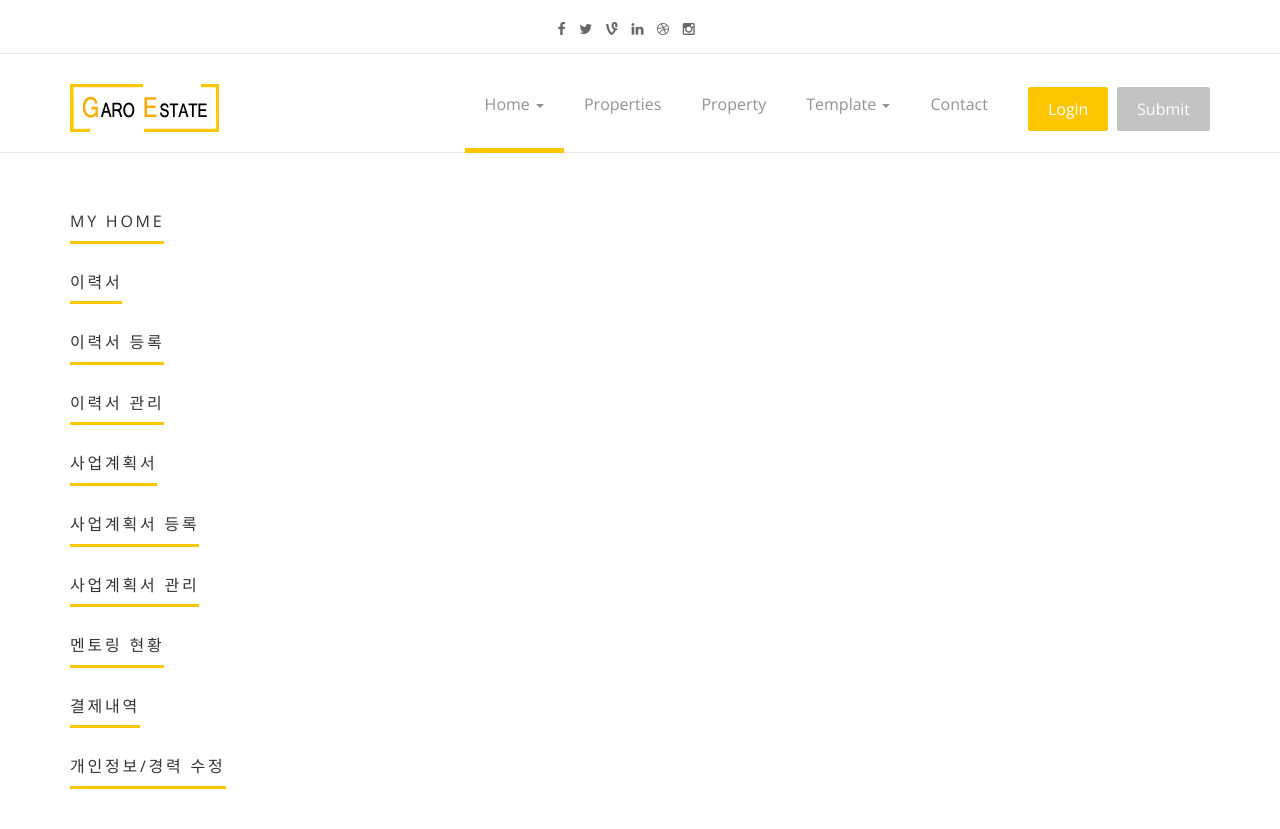
After one commit to parkhojeong-gif/Portfolio, a Java web app: page /mypage in a window 1280 px wide. The commit adds this page. Run offline with Spring Boot 4, a stand-in JSP engine, Linux system fonts and the light colour scheme; the project's own start-up code is not run, and a stand-in starts its controllers and pages; some libraries are stand-ins or nearby versions.

Commit message:
수정 16:51

```diff
--- a/seniorjob/src/main/java/com/company/temp/HomeController.java
+++ b/seniorjob/src/main/java/com/company/temp/HomeController.java
@@ -41,4 +41,9 @@ public class HomeController {
 		return "mypage";
 	}
 
+	@RequestMapping("/resumeInsert")
+	public String resumeInsert() {
+		return "resumeInsert";
+	}
+
 }
--- /dev/null
+++ b/seniorjob/src/main/resources/global.properties
@@ -0,0 +1,4 @@
+jdbc.driver=oracle.jdbc.OracleDriver
+jdbc.url=jdbc:oracle:thin:@project145_high?TNS_ADMIN=C:/Wallet_project145
+jdbc.username=admin
+jdbc.password=Forfinalproject1!
--- a/seniorjob/src/main/webapp/WEB-INF/views/home.jsp
+++ b/seniorjob/src/main/webapp/WEB-INF/views/home.jsp
@@ -11,5 +11,6 @@ a<%@ taglib uri="http://java.sun.com/jsp/jstl/core" prefix="c" %>
 <body>
 홈
 <a href="mypage">마이페이지</a>
+<a href="resumeInsert">이력서 등록 폼</a>
 </body>
 </html></html>
--- /dev/null
+++ b/seniorjob/src/main/webapp/WEB-INF/views/mypage.jsp
@@ -0,0 +1,292 @@
+<%@ page language="java" contentType="text/html; charset=UTF-8"
+    pageEncoding="UTF-8"%>
+<%@ taglib uri="http://java.sun.com/jsp/jstl/core" prefix="c"%>
+<!DOCTYPE html>
+<!--[if lt IE 7]>      <html class="no-js lt-ie9 lt-ie8 lt-ie7"> <![endif]-->
+<!--[if IE 7]>         <html class="no-js lt-ie9 lt-ie8"> <![endif]-->
+<!--[if IE 8]>         <html class="no-js lt-ie9"> <![endif]-->
+<!--[if gt IE 8]><!-->
+<html class="no-js">
+<!--<![endif]-->
+<head>
+<meta charset="utf-8">
+<meta http-equiv="X-UA-Compatible" content="IE=edge">
+<title>GARO ESTATE | Properties page</title>
+<meta name="description" content="GARO is a real-estate template">
+<meta name="author" content="Kimarotec">
+<meta name="keyword"
+	content="html5, css, bootstrap, property, real-estate theme , bootstrap template">
+<meta name="viewport" content="width=device-width, initial-scale=1">
+
+<link
+	href='http://fonts.googleapis.com/css?family=Open+Sans:400,300,700,800'
+	rel='stylesheet' type='text/css'>
+
+<!-- Place favicon.ico and apple-touch-icon.png in the root directory -->
+<link rel="shortcut icon" href="favicon.ico" type="image/x-icon">
+<link rel="icon" href="favicon.ico" type="image/x-icon">
+
+<link rel="stylesheet" href="resources/assets/css/normalize.css">
+<link rel="stylesheet" href="resources/assets/css/font-awesome.min.css">
+<link rel="stylesheet" href="resources/assets/css/fontello.css">
+<link
+	href="resources/assets/fonts/icon-7-stroke/css/pe-icon-7-stroke.css"
+	rel="stylesheet">
+<link href="resources/assets/fonts/icon-7-stroke/css/helper.css"
+	rel="stylesheet">
+<link href="resources/assets/css/animate.css" rel="stylesheet"
+	media="screen">
+<link rel="stylesheet"
+	href="resources/assets/css/bootstrap-select.min.css">
+<link rel="stylesheet" href="resources/bootstrap/css/bootstrap.min.css">
+<link rel="stylesheet" href="resources/assets/css/icheck.min_all.css">
+<link rel="stylesheet" href="resources/assets/css/price-range.css">
+<link rel="stylesheet" href="resources/assets/css/owl.carousel.css">
+<link rel="stylesheet" href="resources/assets/css/owl.theme.css">
+<link rel="stylesheet" href="resources/assets/css/owl.transitions.css">
+<link rel="stylesheet" href="resources/assets/css/style.css">
+<link rel="stylesheet" href="resources/assets/css/responsive.css">
+</head>
+<body>
+
+	<div id="preloader">
+		<div id="status">&nbsp;</div>
+	</div>
+	<!-- Body content -->
+
+
+	<div class="header-connect">
+		<div class="container">
+			<div class="row">
+				<div
+					class="col-md-2 col-md-offset-5  col-sm-3 col-sm-offset-1  col-xs-12">
+					<div class="header-half header-social">
+						<ul class="list-inline">
+							<li><a href="#"><i class="fa fa-facebook"></i></a></li>
+							<li><a href="#"><i class="fa fa-twitter"></i></a></li>
+							<li><a href="#"><i class="fa fa-vine"></i></a></li>
+							<li><a href="#"><i class="fa fa-linkedin"></i></a></li>
+							<li><a href="#"><i class="fa fa-dribbble"></i></a></li>
+							<li><a href="#"><i class="fa fa-instagram"></i></a></li>
+						</ul>
+					</div>
+				</div>
+			</div>
+		</div>
+	</div>
+	<!--End top header -->
+
+	<nav class="navbar navbar-default ">
+		<div class="container">
+			<!-- Brand and toggle get grouped for better mobile display -->
+			<div class="navbar-header">
+				<button type="button" class="navbar-toggle collapsed"
+					data-toggle="collapse" data-target="#navigation">
+					<span class="sr-only">Toggle navigation</span> <span
+						class="icon-bar"></span> <span class="icon-bar"></span> <span
+						class="icon-bar"></span>
+				</button>
+				<a class="navbar-brand" href="index.html"><img
+					src="assets/img/logo.png" alt=""></a>
+			</div>
+
+			<!-- Collect the nav links, forms, and other content for toggling -->
+			<div class="collapse navbar-collapse yamm" id="navigation">
+				<div class="button navbar-right">
+					<button class="navbar-btn nav-button wow bounceInRight login"
+						onclick=" window.open('register.html')" data-wow-delay="0.4s">Login</button>
+					<button class="navbar-btn nav-button wow fadeInRight"
+						onclick=" window.open('submit-property.html')"
+						data-wow-delay="0.5s">Submit</button>
+				</div>
+				<ul class="main-nav nav navbar-nav navbar-right">
+					<li class="dropdown ymm-sw " data-wow-delay="0.1s"><a
+						href="index.html" class="dropdown-toggle active"
+						data-toggle="dropdown" data-hover="dropdown" data-delay="200">Home
+							<b class="caret"></b>
+					</a>
+						<ul class="dropdown-menu navbar-nav">
+							<li><a href="index-2.html">Home Style 2</a></li>
+							<li><a href="index-3.html">Home Style 3</a></li>
+							<li><a href="index-4.html">Home Style 4</a></li>
+							<li><a href="index-5.html">Home Style 5</a></li>
+
+						</ul></li>
+
+					<li class="wow fadeInDown" data-wow-delay="0.1s"><a class=""
+						href="properties.html">Properties</a></li>
+					<li class="wow fadeInDown" data-wow-delay="0.1s"><a class=""
+						href="property.html">Property</a></li>
+					<li class="dropdown yamm-fw" data-wow-delay="0.1s"><a href="#"
+						class="dropdown-toggle" data-toggle="dropdown"
+						data-hover="dropdown" data-delay="200">Template <b
+							class="caret"></b></a>
+						<ul class="dropdown-menu">
+							<li>
+								<div class="yamm-content">
+									<div class="row">
+										<div class="col-sm-3">
+											<h5>Home pages</h5>
+											<ul>
+												<li><a href="index.html">Home Style 1</a></li>
+												<li><a href="index-2.html">Home Style 2</a></li>
+												<li><a href="index-3.html">Home Style 3</a></li>
+												<li><a href="index-4.html">Home Style 4</a></li>
+												<li><a href="index-5.html">Home Style 5</a></li>
+											</ul>
+										</div>
+										<div class="col-sm-3">
+											<h5>Pages and blog</h5>
+											<ul>
+												<li><a href="blog.html">Blog listing</a></li>
+												<li><a href="single.html">Blog Post (full)</a></li>
+												<li><a href="single-right.html">Blog Post (Right)</a></li>
+												<li><a href="single-left.html">Blog Post (left)</a></li>
+												<li><a href="contact.html">Contact style (1)</a></li>
+												<li><a href="contact-3.html">Contact style (2)</a></li>
+												<li><a href="contact_3.html">Contact style (3)</a></li>
+												<li><a href="faq.html">FAQ page</a></li>
+												<li><a href="404.html">404 page</a></li>
+											</ul>
+										</div>
+										<div class="col-sm-3">
+											<h5>Property</h5>
+											<ul>
+												<li><a href="property-1.html">Property pages style
+														(1)</a></li>
+												<li><a href="property-2.html">Property pages style
+														(2)</a></li>
+												<li><a href="property-3.html">Property pages style
+														(3)</a></li>
+											</ul>
+
+											<h5>Properties list</h5>
+											<ul>
+												<li><a href="properties.html">Properties list style
+														(1)</a></li>
+												<li><a href="properties-2.html">Properties list
+														style (2)</a></li>
+												<li><a href="properties-3.html">Properties list
+														style (3)</a></li>
+											</ul>
+										</div>
+										<div class="col-sm-3">
+											<h5>Property process</h5>
+											<ul>
+												<li><a href="submit-property.html">Submit - step 1</a>
+												</li>
+												<li><a href="submit-property.html">Submit - step 2</a>
+												</li>
+												<li><a href="submit-property.html">Submit - step 3</a>
+												</li>
+											</ul>
+											<h5>User account</h5>
+											<ul>
+												<li><a href="register.html">Register / login</a></li>
+												<li><a href="user-properties.html">Your properties</a>
+												</li>
+												<li><a href="submit-property.html">Submit property</a>
+												</li>
+												<li><a href="change-password.html">Change password</a>
+												</li>
+												<li><a href="user-profile.html">Your profile</a></li>
+											</ul>
+										</div>
+									</div>
+								</div> <!-- /.yamm-content -->
+							</li>
+						</ul></li>
+
+					<li class="wow fadeInDown" data-wow-delay="0.4s"><a
+						href="contact.html">Contact</a></li>
+				</ul>
+			</div>
+			<!-- /.navbar-collapse -->
+		</div>
+		<!-- /.container-fluid -->
+	</nav>
+	<!-- End of nav bar -->
+
+	<!-- property area -->
+	<div class="properties-area recent-property"
+		style="background-color: #FFF;">
+		<div class="container">
+			<div class="row">
+
+				<div class="col-md-3 p0 padding-top-40">
+					<div class="blog-asside-right pr0">
+						<div class="panel panel-default sidebar-menu wow fadeInRight animated">
+							<div class="panel-heading">
+								<h3 class="panel-title">My Home</h3>
+							</div>
+						</div>
+
+						<div class="panel panel-default sidebar-menu wow fadeInRight animated">
+							<div class="panel-heading">
+								<h3 class="panel-title">이력서</h3>
+							</div>
+						</div>
+
+						<div class="panel panel-default sidebar-menu wow fadeInRight animated">
+							<div class="panel-heading">
+								<h3 class="panel-title">이력서 등록</h3>
+							</div>
+						</div>
+						<div class="panel panel-default sidebar-menu wow fadeInRight animated">
+							<div class="panel-heading">
+								<h3 class="panel-title">이력서 관리</h3>
+							</div>
+						</div>
+						<div class="panel panel-default sidebar-menu wow fadeInRight animated">
+							<div class="panel-heading">
+								<h3 class="panel-title">사업계획서</h3>
+							</div>
+						</div>
+						<div class="panel panel-default sidebar-menu wow fadeInRight animated">
+							<div class="panel-heading">
+								<h3 class="panel-title">사업계획서 등록</h3>
+							</div>
+						</div>
+						<div class="panel panel-default sidebar-menu wow fadeInRight animated">
+							<div class="panel-heading">
+								<h3 class="panel-title">사업계획서 관리</h3>
+							</div>
+						</div>
+						<div class="panel panel-default sidebar-menu wow fadeInRight animated">
+							<div class="panel-heading">
+								<h3 class="panel-title">멘토링 현황</h3>
+							</div>
+						</div>
+						<div class="panel panel-default sidebar-menu wow fadeInRight animated">
+							<div class="panel-heading">
+								<h3 class="panel-title">결제내역</h3>
+							</div>
+						</div>
+						<div class="panel panel-default sidebar-menu wow fadeInRight animated">
+							<div class="panel-heading">
+								<h3 class="panel-title">개인정보/경력 수정</h3>
+							</div>
+						</div>
+					</div>
+				</div>
+			</div>
+		</div>
+	</div>
+
+
+	</div>
+
+	<script src="resources/assets/js/modernizr-2.6.2.min.js"></script>
+	<script src="resources/assets/js/jquery-1.10.2.min.js"></script>
+	<script src="resources/bootstrap/js/bootstrap.min.js"></script>
+	<script src="resources/assets/js/bootstrap-select.min.js"></script>
+	<script src="resources/assets/js/bootstrap-hover-dropdown.js"></script>
+	<script src="resources/assets/js/easypiechart.min.js"></script>
+	<script src="resources/assets/js/jquery.easypiechart.min.js"></script>
+	<script src="resources/assets/js/owl.carousel.min.js"></script>
+	<script src="resources/assets/js/wow.js"></script>
+	<script src="resources/assets/js/icheck.min.js"></script>
+	<script src="resources/assets/js/price-range.js"></script>
+	<script src="resources/assets/js/main.js"></script>
+</body>
+</html>
```
Also changed, not shown: seniorjob/src/main/resources/config/datasource-context.xml (+4 -4 lines), seniorjob/src/main/webapp/WEB-INF/views/resumeInsert.jsp (added, +294 -0 lines).
